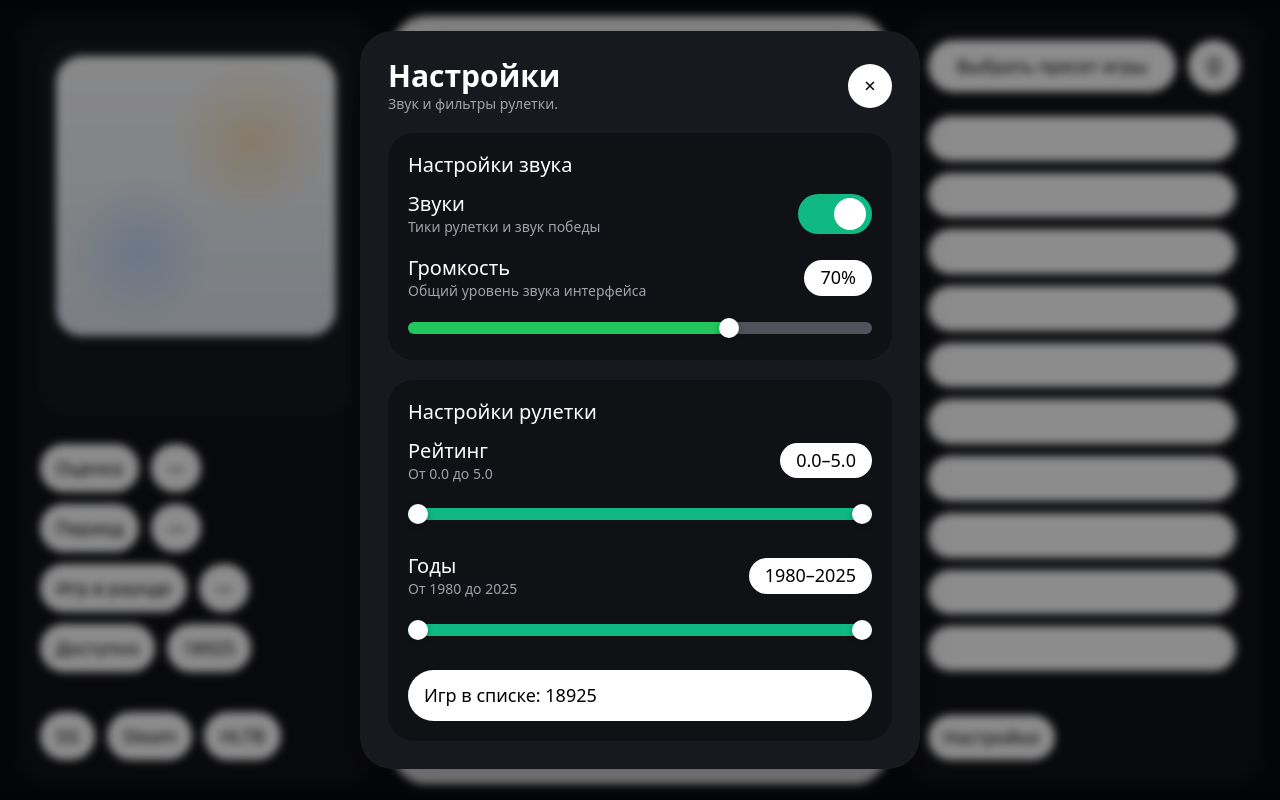
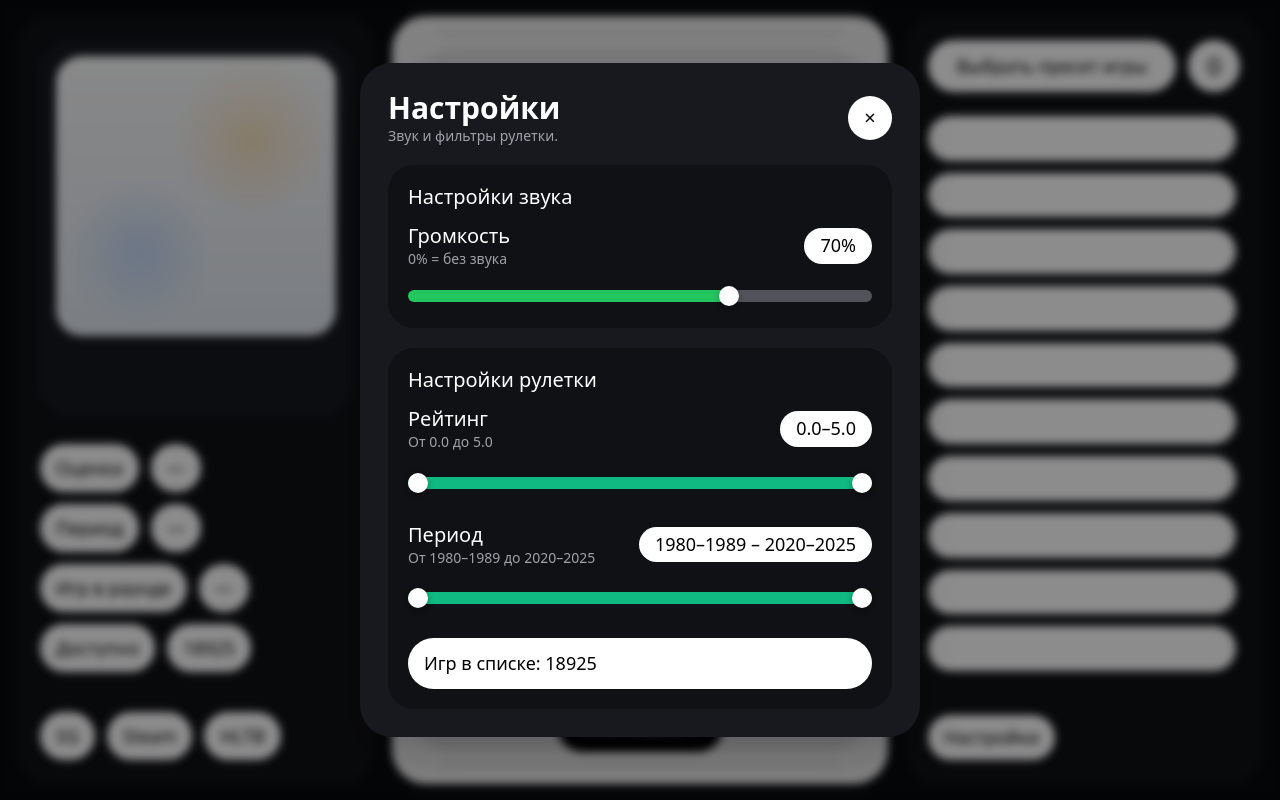
Before and after one commit to qwekee1/game-roulette-ui, a React (Vite) app: page / in a window 1280 px wide. Both pictures are taken after a click on the button "Настройки". Built offline with nearby package versions, Linux system fonts and the light colour scheme.

Commit message:
Фикс настроек

```diff
--- a/src/App.tsx
+++ b/src/App.tsx
@@ -68,15 +68,25 @@ const SPIN_POOL_SIZE = 10;
 
 const MIN_RATING = 0;
 const MAX_RATING = 5;
-const MIN_YEAR = 1980;
-const MAX_YEAR = 2025;
 
-const LS_SOUND_ENABLED = 'soundEnabled';
+const PERIOD_BUCKETS = [
+  { label: '1980–1989', start: 1980, end: 1989 },
+  { label: '1990–1994', start: 1990, end: 1994 },
+  { label: '1995–1999', start: 1995, end: 1999 },
+  { label: '2000–2004', start: 2000, end: 2004 },
+  { label: '2005–2009', start: 2005, end: 2009 },
+  { label: '2010–2014', start: 2010, end: 2014 },
+  { label: '2015–2019', start: 2015, end: 2019 },
+  { label: '2020–2025', start: 2020, end: 2025 },
+] as const;
+
 const LS_SOUND_VOLUME = 'soundVolume';
 const LS_RATING_MIN = 'rouletteRatingMin';
 const LS_RATING_MAX = 'rouletteRatingMax';
-const LS_YEAR_MIN = 'rouletteYearMin';
-const LS_YEAR_MAX = 'rouletteYearMax';
+const LS_PERIOD_MIN_INDEX = 'roulettePeriodMinIndex';
+const LS_PERIOD_MAX_INDEX = 'roulettePeriodMaxIndex';
+
+const THUMB_SIZE_PX = 20;
 
 function clamp(value: number, min: number, max: number): number {
   return Math.min(max, Math.max(min, value));
@@ -229,16 +239,19 @@ function matchesFilters(
   game: GameEntry,
   ratingMin: number,
   ratingMax: number,
-  yearMin: number,
-  yearMax: number,
+  periodMinIndex: number,
+  periodMaxIndex: number,
 ): boolean {
   const rating = game.ratingValue ?? 0;
   if (rating < ratingMin || rating > ratingMax) return false;
 
-  const start = game.yearStart ?? MIN_YEAR;
-  const end = game.yearEnd ?? MAX_YEAR;
+  const selectedStart = PERIOD_BUCKETS[periodMinIndex].start;
+  const selectedEnd = PERIOD_BUCKETS[periodMaxIndex].end;
 
-  return end >= yearMin && start <= yearMax;
+  const start = game.yearStart ?? PERIOD_BUCKETS[0].start;
+  const end = game.yearEnd ?? PERIOD_BUCKETS[PERIOD_BUCKETS.length - 1].end;
+
+  return end >= selectedStart && start <= selectedEnd;
 }
 
 function readNumberFromStorage(key: string, fallback: number): number {
@@ -271,14 +284,18 @@ function DualRangeSlider({
   const leftPercent = ((minValue - min) / range) * 100;
   const rightPercent = ((maxValue - min) / range) * 100;
 
+  const leftOffsetPx = minValue === min ? 0 : THUMB_SIZE_PX / 2;
+  const rightOffsetPx = maxValue === max ? 0 : THUMB_SIZE_PX / 2;
+
   return (
     <div className="relative h-8">
       <div className="absolute top-1/2 h-3 w-full -translate-y-1/2 rounded-full bg-zinc-600" />
+
       <div
         className="absolute top-1/2 h-3 -translate-y-1/2 rounded-full bg-emerald-500"
         style={{
-          left: `${leftPercent}%`,
-          width: `${Math.max(0, rightPercent - leftPercent)}%`,
+          left: `calc(${leftPercent}% - ${leftOffsetPx}px)`,
+          width: `calc(${Math.max(0, rightPercent - leftPercent)}% + ${leftOffsetPx + rightOffsetPx}px)`,
         }}
       />
 
@@ -289,7 +306,7 @@ function DualRangeSlider({
         step={step}
         value={minValue}
         onChange={(event) => onMinChange(Number(event.target.value))}
-        className="range-thumb pointer-events-none absolute left-0 top-1/2 h-8 w-full -translate-y-1/2 appearance-none bg-transparent"
+        className="range-thumb pointer-events-none absolute left-0 top-1/2 z-20 h-8 w-full -translate-y-1/2 appearance-none bg-transparent"
       />
 
       <input
@@ -299,7 +316,7 @@ function DualRangeSlider({
         step={step}
         value={maxValue}
         onChange={(event) => onMaxChange(Number(event.target.value))}
-        className="range-thumb pointer-events-none absolute left-0 top-1/2 h-8 w-full -translate-y-1/2 appearance-none bg-transparent"
+        className="range-thumb pointer-events-none absolute left-0 top-1/2 z-30 h-8 w-full -translate-y-1/2 appearance-none bg-transparent"
       />
     </div>
   );
@@ -321,10 +338,6 @@ export default function GameRouletteUI() {
   const [isPresetOpen, setIsPresetOpen] = useState(false);
   const [isSettingsOpen, setIsSettingsOpen] = useState(false);
 
-  const [isSoundEnabled, setIsSoundEnabled] = useState<boolean>(() => {
-    const saved = window.localStorage.getItem(LS_SOUND_ENABLED);
-    return saved !== null ? JSON.parse(saved) : true;
-  });
   const [soundVolume, setSoundVolume] = useState<number>(() => {
     const saved = window.localStorage.getItem(LS_SOUND_VOLUME);
     return saved !== null ? Number(saved) : 70;
@@ -336,11 +349,11 @@ export default function GameRouletteUI() {
   const [ratingMax, setRatingMax] = useState<number>(() =>
     clamp(readNumberFromStorage(LS_RATING_MAX, MAX_RATING), MIN_RATING, MAX_RATING),
   );
-  const [yearMin, setYearMin] = useState<number>(() =>
-    clamp(readNumberFromStorage(LS_YEAR_MIN, MIN_YEAR), MIN_YEAR, MAX_YEAR),
+  const [periodMinIndex, setPeriodMinIndex] = useState<number>(() =>
+    clamp(readNumberFromStorage(LS_PERIOD_MIN_INDEX, 0), 0, PERIOD_BUCKETS.length - 1),
   );
-  const [yearMax, setYearMax] = useState<number>(() =>
-    clamp(readNumberFromStorage(LS_YEAR_MAX, MAX_YEAR), MIN_YEAR, MAX_YEAR),
+  const [periodMaxIndex, setPeriodMaxIndex] = useState<number>(() =>
+    clamp(readNumberFromStorage(LS_PERIOD_MAX_INDEX, PERIOD_BUCKETS.length - 1), 0, PERIOD_BUCKETS.length - 1),
   );
 
   const spinTimeoutRef = useRef<ReturnType<typeof window.setTimeout> | null>(null);
@@ -350,17 +363,15 @@ export default function GameRouletteUI() {
   const tickTimeoutsRef = useRef<Array<ReturnType<typeof window.setTimeout>>>([]);
 
   const filteredGamesDb = useMemo(() => {
-    return gamesDb.filter((game) => matchesFilters(game, ratingMin, ratingMax, yearMin, yearMax));
-  }, [gamesDb, ratingMin, ratingMax, yearMin, yearMax]);
+    return gamesDb.filter((game) =>
+      matchesFilters(game, ratingMin, ratingMax, periodMinIndex, periodMaxIndex),
+    );
+  }, [gamesDb, ratingMin, ratingMax, periodMinIndex, periodMaxIndex]);
 
   const repeatedSpinPool = useMemo(() => {
     if (spinPool.length === 0) return [];
     return Array.from({ length: 120 }, (_, index) => spinPool[index % spinPool.length]);
   }, [spinPool]);
-
-  useEffect(() => {
-    window.localStorage.setItem(LS_SOUND_ENABLED, JSON.stringify(isSoundEnabled));
-  }, [isSoundEnabled]);
 
   useEffect(() => {
     window.localStorage.setItem(LS_SOUND_VOLUME, String(soundVolume));
@@ -369,9 +380,9 @@ export default function GameRouletteUI() {
   useEffect(() => {
     window.localStorage.setItem(LS_RATING_MIN, String(ratingMin));
     window.localStorage.setItem(LS_RATING_MAX, String(ratingMax));
-    window.localStorage.setItem(LS_YEAR_MIN, String(yearMin));
-    window.localStorage.setItem(LS_YEAR_MAX, String(yearMax));
-  }, [ratingMin, ratingMax, yearMin, yearMax]);
+    window.localStorage.setItem(LS_PERIOD_MIN_INDEX, String(periodMinIndex));
+    window.localStorage.setItem(LS_PERIOD_MAX_INDEX, String(periodMaxIndex));
+  }, [ratingMin, ratingMax, periodMinIndex, periodMaxIndex]);
 
   useEffect(() => {
     if (selectedGame && !filteredGamesDb.some((game) => game.id === selectedGame.id)) {
@@ -435,7 +446,8 @@ export default function GameRouletteUI() {
   };
 
   const playTone = (frequency: number, durationMs: number, volume: number, type: OscillatorType) => {
-    if (!isSoundEnabled || soundVolume === 0) return;
+    if (soundVolume === 0) return;
+
     const ctx = getAudioContext();
     if (!ctx) return;
 
@@ -819,36 +831,11 @@ export default function GameRouletteUI() {
                 Настройки звука
               </div>
 
-              <div className="space-y-5">
-                <div className="flex items-center justify-between gap-4">
-                  <div>
-                    <div className="text-[18px] font-medium leading-[1.15] text-white xl:text-[20px]">Звуки</div>
-                    <div className="mt-1 text-sm leading-[1.2] text-zinc-400">Тики рулетки и звук победы</div>
-                  </div>
-                  <button
-                    type="button"
-                    role="switch"
-                    aria-checked={isSoundEnabled}
-                    onClick={() => setIsSoundEnabled((prev: boolean) => !prev)}
-                    className={[
-                      'relative inline-flex h-10 w-[74px] items-center rounded-full transition-all duration-200',
-                      isSoundEnabled ? 'bg-emerald-500' : 'bg-zinc-600',
-                    ].join(' ')}
-                  >
-                    <span
-                      className={[
-                        'inline-block h-8 w-8 transform rounded-full bg-white transition-transform duration-200',
-                        isSoundEnabled ? 'translate-x-9' : 'translate-x-1',
-                      ].join(' ')}
-                    />
-                  </button>
-                </div>
-
               <div>
                 <div className="mb-4 flex items-center justify-between gap-4">
                   <div>
                     <div className="text-[18px] font-medium leading-[1.15] text-white xl:text-[20px]">Громкость</div>
-                      <div className="mt-1 text-sm leading-[1.2] text-zinc-400">Общий уровень звука интерфейса</div>
+                    <div className="mt-1 text-sm leading-[1.2] text-zinc-400">0% = без звука</div>
                   </div>
                   <div className="rounded-full bg-white px-4 py-2 text-[16px] font-medium leading-[1.1] text-black xl:text-[18px]">
                     {soundVolume}%
@@ -867,7 +854,6 @@ export default function GameRouletteUI() {
                     background: `linear-gradient(to right, #22c55e ${soundVolume}%, #52525b ${soundVolume}%)`,
                   }}
                 />
-                </div>
               </div>
             </div>
 
@@ -904,24 +890,24 @@ export default function GameRouletteUI() {
                 <div>
                   <div className="mb-4 flex items-center justify-between gap-4">
                     <div>
-                      <div className="text-[18px] font-medium leading-[1.15] text-white xl:text-[20px]">Годы</div>
+                      <div className="text-[18px] font-medium leading-[1.15] text-white xl:text-[20px]">Период</div>
                       <div className="mt-1 text-sm leading-[1.2] text-zinc-400">
-                        От {yearMin} до {yearMax}
+                        От {PERIOD_BUCKETS[periodMinIndex].label} до {PERIOD_BUCKETS[periodMaxIndex].label}
                       </div>
                     </div>
                     <div className="rounded-full bg-white px-4 py-2 text-[16px] font-medium leading-[1.1] text-black xl:text-[18px]">
-                      {yearMin}–{yearMax}
+                      {PERIOD_BUCKETS[periodMinIndex].label} – {PERIOD_BUCKETS[periodMaxIndex].label}
                     </div>
                   </div>
 
                   <DualRangeSlider
-                    min={MIN_YEAR}
-                    max={MAX_YEAR}
+                    min={0}
+                    max={PERIOD_BUCKETS.length - 1}
                     step={1}
-                    minValue={yearMin}
-                    maxValue={yearMax}
-                    onMinChange={(value) => setYearMin(Math.min(value, yearMax))}
-                    onMaxChange={(value) => setYearMax(Math.max(value, yearMin))}
+                    minValue={periodMinIndex}
+                    maxValue={periodMaxIndex}
+                    onMinChange={(value) => setPeriodMinIndex(Math.min(value, periodMaxIndex))}
+                    onMaxChange={(value) => setPeriodMaxIndex(Math.max(value, periodMinIndex))}
                   />
                 </div>
 
```
Lines whose indentation alone changed are shown as unchanged.
